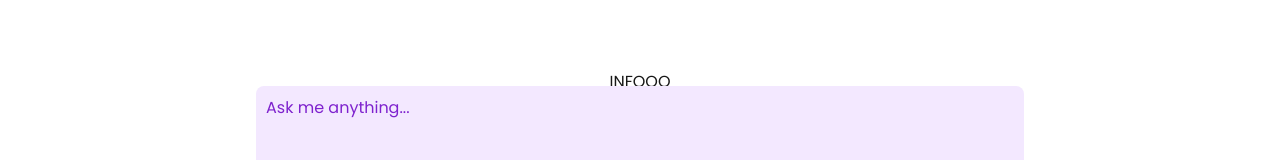
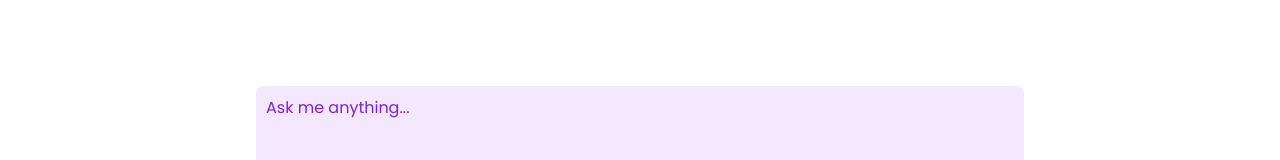
Before and after one commit to ashishthoppil/mt-ai-chatbot, a Next.js app: page / in a window 1280 px wide. Shown: the part 602-762 px from the top of the page. Built offline with nearby package versions, Linux system fonts and the light colour scheme.

Commit message:
changes to style

```diff
--- a/app/components/TextChat.jsx
+++ b/app/components/TextChat.jsx
@@ -50,7 +50,6 @@ export const TextChat = () => {
                     height={30}
                     alt="Send Message"
                 />
-                <span className='text-purple-800'>Thinking</span>
                 </div>
                 )}
                 <div ref={messageEnd} />
@@ -85,13 +84,6 @@ export const TextChat = () => {
                 </div>
             </div>
             </form>
-            <button onClick={async () => {
-                const response = await fetch('/api/company-info', {
-                    method: 'POST',
-                  });
-                  const result = await response.json();
-                  console.log(result);
-            }}>INFOOO</button>
             </>
     )
 }
--- a/app/globals.css
+++ b/app/globals.css
@@ -30,7 +30,7 @@ body {
 }
 
 .message-container {
-  height: 72vh;
+  height: 72dvh;
   overflow-y: auto;
 }
 
@@ -50,5 +50,5 @@ body {
 }
 
 .message-container::-webkit-scrollbar-thumb:hover {
-  background-color: #555;   /* color changes on hover */
+  background-color: #a3a3a3;   /* color changes on hover */
 }
```
